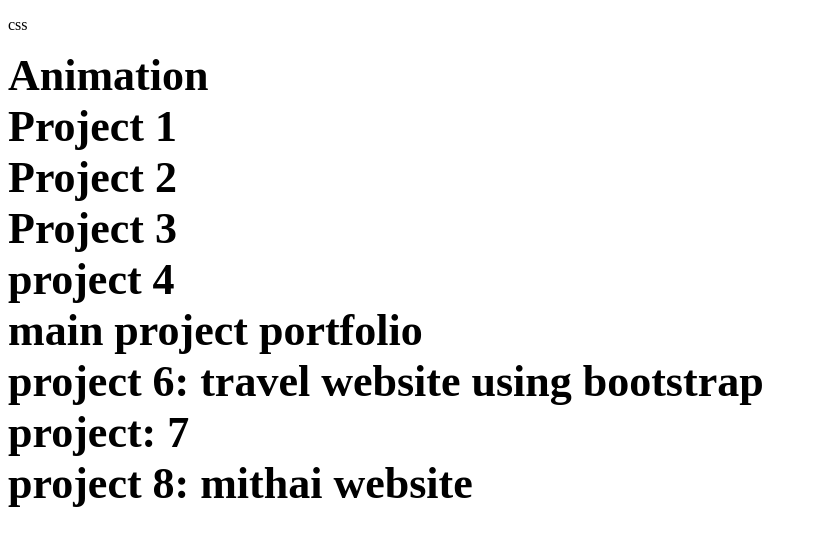
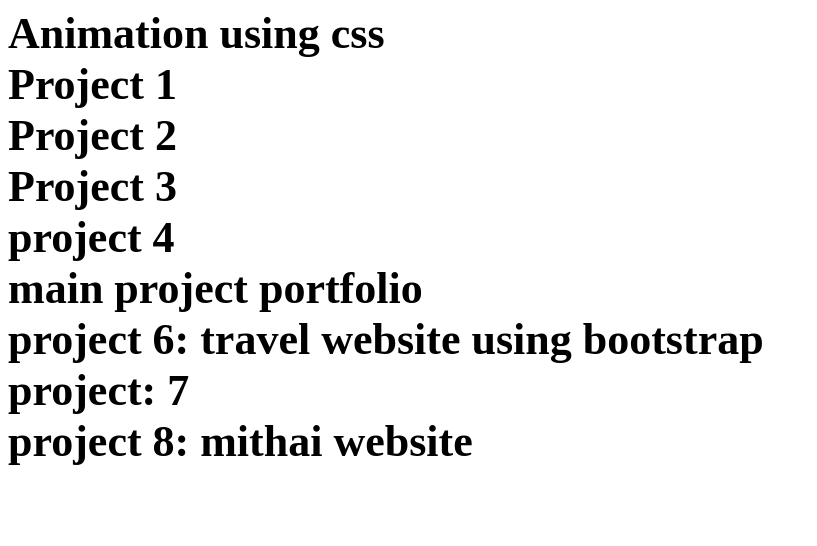
Before and after one commit to Aparna-kumari-nayak/1992, a plain HTML site: page index.html in a window 1280 px wide. Shown: the whole page, without its empty margins (0-817 px from the left). Drawn offline with Linux system fonts and the light colour scheme.

Commit message:
Add files via upload

```diff
--- a/index.html
+++ b/index.html
@@ -17,8 +17,8 @@
     </style>
 </head>
 <body>
-    <p>css</p>
-    <a href="indexani.html">Animation</a>
+
+    <a href="indexani.html">Animation using css</a>
     <br>
     <a href="index1.html">Project  1</a>
     <br>
```
